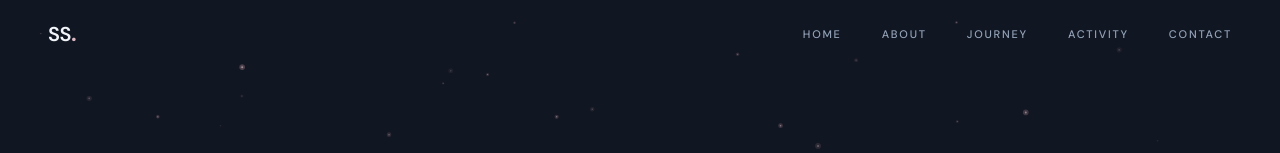
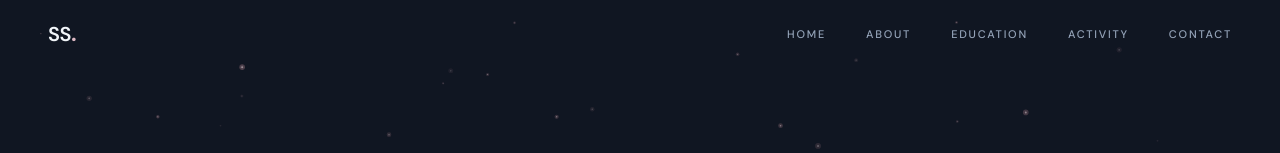
Before and after one commit to sayantani071/sayantani-portfolio, a React (Vite) app: page / in a window 1280 px wide. Shown: the top 153 px of the page. Built offline with nearby package versions, Linux system fonts and the light colour scheme; a web font is replaced by a local one.

Commit message:
style: rename journey nav item to education

```diff
--- a/src/components/Navbar.jsx
+++ b/src/components/Navbar.jsx
@@ -5,7 +5,7 @@ import { motion, AnimatePresence } from 'framer-motion';
 const navLinks = [
   { name: 'HOME', href: '#home' },
   { name: 'ABOUT', href: '#about' },
-  { name: 'JOURNEY', href: '#education' },
+  { name: 'EDUCATION', href: '#education' },
   { name: 'ACTIVITY', href: '#github' },
   { name: 'CONTACT', href: '#contact' },
 ];
```
